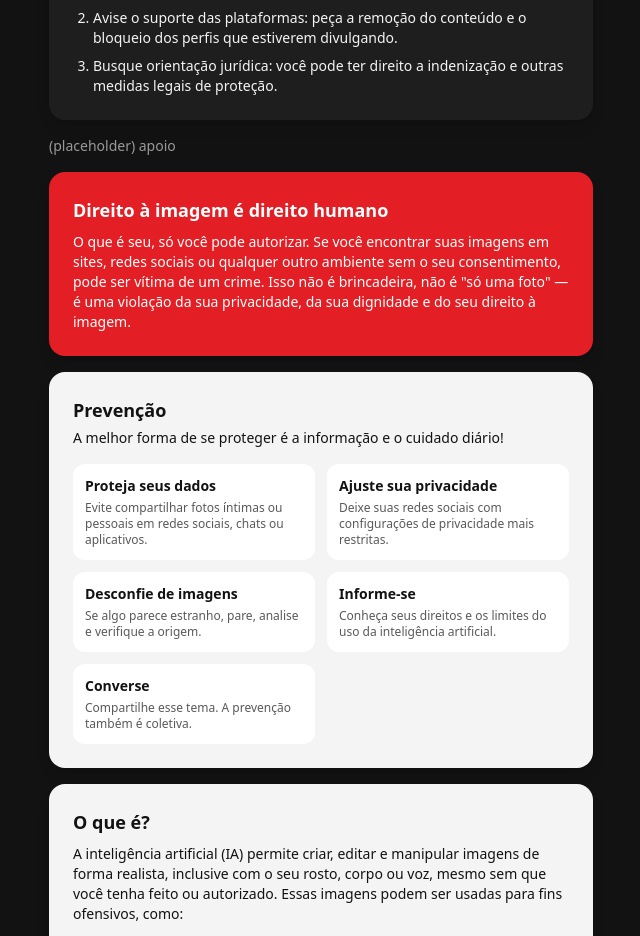
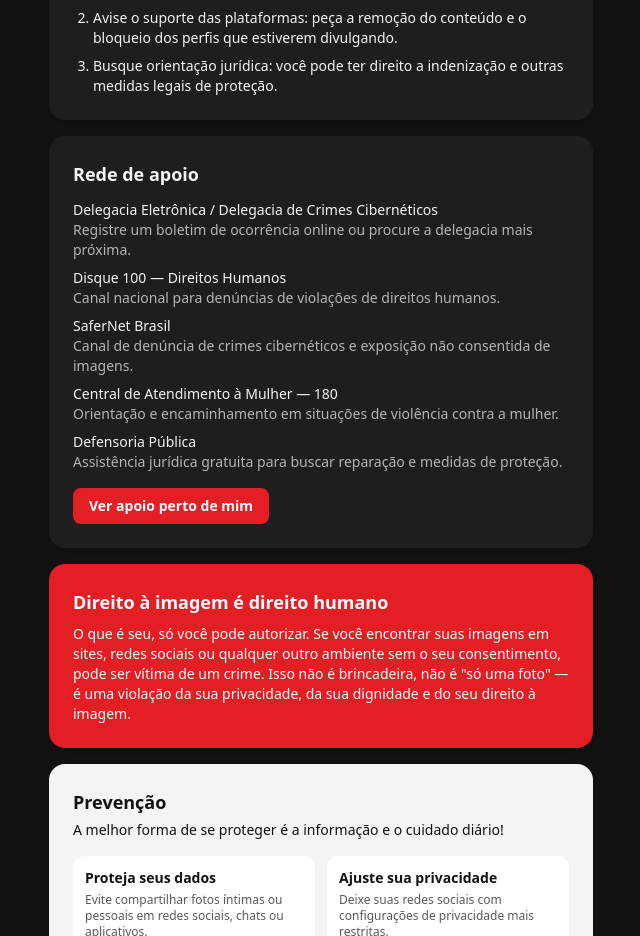
Before and after one commit to hugobatista94/alerta, a Next.js app: page / in a window 1280 px wide. Shown: the part 1160-2096 px from the top of the page, without its empty margins (319-959 px from the left). Built offline with nearby package versions, Linux system fonts and the light colour scheme.

Commit message:
feat: add geolocation-based support card with Leaflet map

```diff
--- a/app/layout.tsx
+++ b/app/layout.tsx
@@ -1,4 +1,5 @@
 import type { Metadata } from 'next';
+import 'leaflet/dist/leaflet.css';
 import './globals.css';
 
 export const metadata: Metadata = {
--- a/components/Feed.tsx
+++ b/components/Feed.tsx
@@ -5,6 +5,7 @@ import { HeroCard } from './HeroCard';
 import { IntakeCard } from './IntakeCard';
 import { EvidenceCard } from './EvidenceCard';
 import { DenunciaCard } from './DenunciaCard';
+import { SupportCard } from './SupportCard';
 import { RightsCard } from './RightsCard';
 import { PreventionCard } from './PreventionCard';
 import { EducationCard } from './EducationCard';
@@ -20,7 +21,7 @@ export function Feed() {
   const [reportDraft, setReportDraft] = useState('');
   const [aiSummary, setAiSummary] = useState<string | null>(null);
   const [isAnalyzing, setIsAnalyzing] = useState(false);
-  const [analyzeError, setAnalyzeError] = useState<string | null>(null);
+  const [hasLoaded, setHasLoaded] = useState(false);
 
   useEffect(() => {
     const stored = loadIntake();
@@ -28,11 +29,13 @@ export function Feed() {
     setFreeText(stored.freeText);
     setEvidenceNotes(stored.evidenceNotes);
     setReportDraft(stored.reportDraft);
+    setHasLoaded(true);
   }, []);
 
   useEffect(() => {
+    if (!hasLoaded) return;
     saveIntake({ categories, freeText, evidenceNotes, reportDraft });
-  }, [categories, freeText, evidenceNotes, reportDraft]);
+  }, [hasLoaded, categories, freeText, evidenceNotes, reportDraft]);
 
   function toggleCategory(id: Category) {
     setCategories((prev) =>
@@ -53,9 +56,6 @@ export function Feed() {
         (prev) => Array.from(new Set([...prev, ...result.categories])) as Category[]
       );
       setAiSummary(result.summary);
-      setAnalyzeError(null);
-    } catch {
-      setAnalyzeError('Não foi possível analisar agora. Tente novamente em instantes.');
     } finally {
       setIsAnalyzing(false);
     }
@@ -79,16 +79,12 @@ export function Feed() {
         );
       case 'denuncia':
         return <DenunciaCard key={id} />;
+      case 'apoio':
+        return <SupportCard key={id} />;
       case 'direitos':
         return <RightsCard key={id} />;
       case 'prevencao':
         return <PreventionCard key={id} />;
-      case 'apoio':
-        return (
-          <p key={id} className="text-sm text-alerta-light/60">
-            (placeholder) apoio
-          </p>
-        );
       default:
         return null;
     }
@@ -105,7 +101,6 @@ export function Feed() {
         onAnalyze={handleAnalyze}
         isAnalyzing={isAnalyzing}
         aiSummary={aiSummary}
-        analyzeError={analyzeError}
       />
       {cardOrder.map(renderDynamicCard)}
       <EducationCard />
--- /dev/null
+++ b/components/SupportCard.tsx
@@ -0,0 +1,90 @@
+'use client';
+
+import dynamic from 'next/dynamic';
+import { useState } from 'react';
+import { NATIONAL_SUPPORT_CHANNELS } from '@/lib/supportChannels';
+import { findNearbySupportPoints, type SupportPoint } from '@/lib/overpass';
+
+const SupportMap = dynamic(() => import('./SupportMap'), { ssr: false });
+
+type LocationStatus = 'idle' | 'loading' | 'granted' | 'denied' | 'error';
+
+export function SupportCard() {
+  const [status, setStatus] = useState<LocationStatus>('idle');
+  const [origin, setOrigin] = useState<{ lat: number; lon: number } | null>(null);
+  const [points, setPoints] = useState<SupportPoint[]>([]);
+
+  function handleFindNearby() {
+    if (!('geolocation' in navigator)) {
+      setStatus('error');
+      return;
+    }
+
+    setStatus('loading');
+    navigator.geolocation.getCurrentPosition(
+      async (position) => {
+        const nextOrigin = {
+          lat: position.coords.latitude,
+          lon: position.coords.longitude,
+        };
+        setOrigin(nextOrigin);
+        try {
+          const nearby = await findNearbySupportPoints(nextOrigin);
+          setPoints(nearby);
+          setStatus('granted');
+        } catch {
+          setStatus('error');
+        }
+      },
+      () => setStatus('denied')
+    );
+  }
+
+  return (
+    <section className="rounded-2xl bg-alerta-charcoal p-6 text-alerta-light shadow-lg">
+      <h2 className="text-lg font-bold">Rede de apoio</h2>
+      <ul className="mt-3 space-y-2 text-sm">
+        {NATIONAL_SUPPORT_CHANNELS.map((channel) => (
+          <li key={channel.name}>
+            <p className="font-medium">{channel.name}</p>
+            <p className="text-alerta-light/70">{channel.description}</p>
+          </li>
+        ))}
+      </ul>
+
+      <button
+        type="button"
+        onClick={handleFindNearby}
+        disabled={status === 'loading'}
+        className="mt-4 rounded-lg bg-alerta-red px-4 py-2 text-sm font-semibold text-white disabled:opacity-50"
+      >
+        {status === 'loading' ? 'Localizando...' : 'Ver apoio perto de mim'}
+      </button>
+
+      {status === 'denied' && (
+        <p className="mt-3 text-sm text-alerta-light/70">
+          Localização não autorizada. Você ainda pode usar os canais nacionais
+          listados acima.
+        </p>
+      )}
+      {status === 'error' && (
+        <p className="mt-3 text-sm text-alerta-light/70">
+          Não foi possível buscar pontos de apoio próximos agora. Tente
+          novamente mais tarde.
+        </p>
+      )}
+      {status === 'granted' && origin && (
+        <div className="mt-4">
+          <SupportMap origin={origin} points={points} />
+          <ul className="mt-3 space-y-1 text-sm">
+            {points.map((point) => (
+              <li key={point.id}>
+                {point.name} — {point.distanceKm.toFixed(1)} km
+              </li>
+            ))}
+          </ul>
+        </div>
+      )}
+    </section>
+  );
+}
--- /dev/null
+++ b/components/SupportMap.tsx
@@ -0,0 +1,46 @@
+'use client';
+
+import { MapContainer, TileLayer, Marker, Popup } from 'react-leaflet';
+import L from 'leaflet';
+import type { SupportPoint } from '@/lib/overpass';
+
+const markerIcon = L.icon({
+  iconUrl: 'https://unpkg.com/leaflet@1.9.4/dist/images/marker-icon.png',
+  iconRetinaUrl: 'https://unpkg.com/leaflet@1.9.4/dist/images/marker-icon-2x.png',
+  shadowUrl: 'https://unpkg.com/leaflet@1.9.4/dist/images/marker-shadow.png',
+  iconSize: [25, 41],
+  iconAnchor: [12, 41],
+});
+
+interface SupportMapProps {
+  origin: { lat: number; lon: number };
+  points: SupportPoint[];
+}
+
+export default function SupportMap({ origin, points }: SupportMapProps) {
+  return (
+    <MapContainer
+      center={[origin.lat, origin.lon]}
+      zoom={14}
+      scrollWheelZoom={false}
+      style={{ height: '260px', width: '100%', borderRadius: '1rem' }}
+    >
+      <TileLayer
+        attribution='&copy; <a href="https://www.openstreetmap.org/copyright">OpenStreetMap</a> contributors'
+        url="https://{s}.tile.openstreetmap.org/{z}/{x}/{y}.png"
+      />
+      <Marker position={[origin.lat, origin.lon]} icon={markerIcon}>
+        <Popup>Você está aqui</Popup>
+      </Marker>
+      {points.map((point) => (
+        <Marker key={point.id} position={[point.lat, point.lon]} icon={markerIcon}>
+          <Popup>
+            {point.name}
+            <br />
+            {point.distanceKm.toFixed(1)} km de distância
+          </Popup>
+        </Marker>
+      ))}
+    </MapContainer>
+  );
+}
--- /dev/null
+++ b/lib/supportChannels.ts
@@ -0,0 +1,32 @@
+export interface SupportChannel {
+  name: string;
+  description: string;
+  url?: string;
+}
+
+export const NATIONAL_SUPPORT_CHANNELS: SupportChannel[] = [
+  {
+    name: 'Delegacia Eletrônica / Delegacia de Crimes Cibernéticos',
+    description:
+      'Registre um boletim de ocorrência online ou procure a delegacia mais próxima.',
+  },
+  {
+    name: 'Disque 100 — Direitos Humanos',
+    description: 'Canal nacional para denúncias de violações de direitos humanos.',
+  },
+  {
+    name: 'SaferNet Brasil',
+    description:
+      'Canal de denúncia de crimes cibernéticos e exposição não consentida de imagens.',
+    url: 'https://new.safernet.org.br/denuncie',
+  },
+  {
+    name: 'Central de Atendimento à Mulher — 180',
+    description: 'Orientação e encaminhamento em situações de violência contra a mulher.',
+  },
+  {
+    name: 'Defensoria Pública',
+    description:
+      'Assistência jurídica gratuita para buscar reparação e medidas de proteção.',
+  },
+];
```
